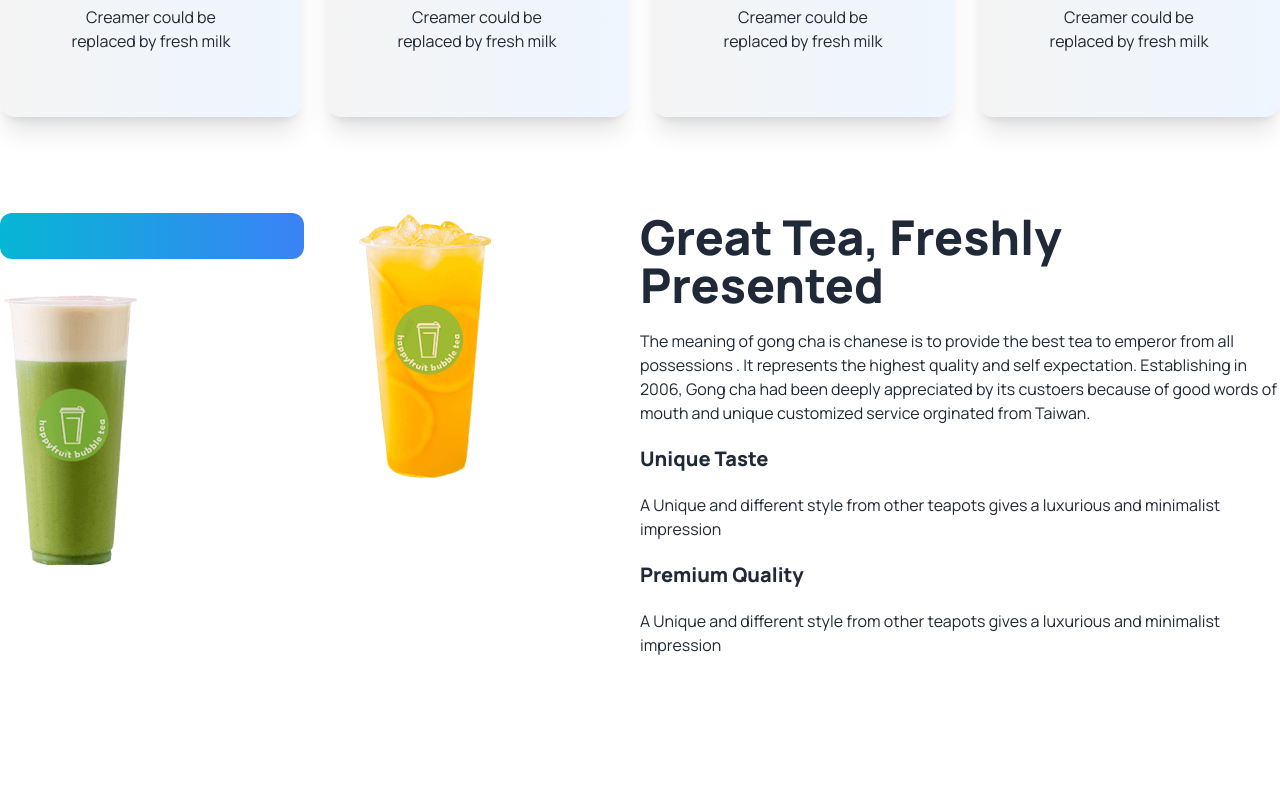
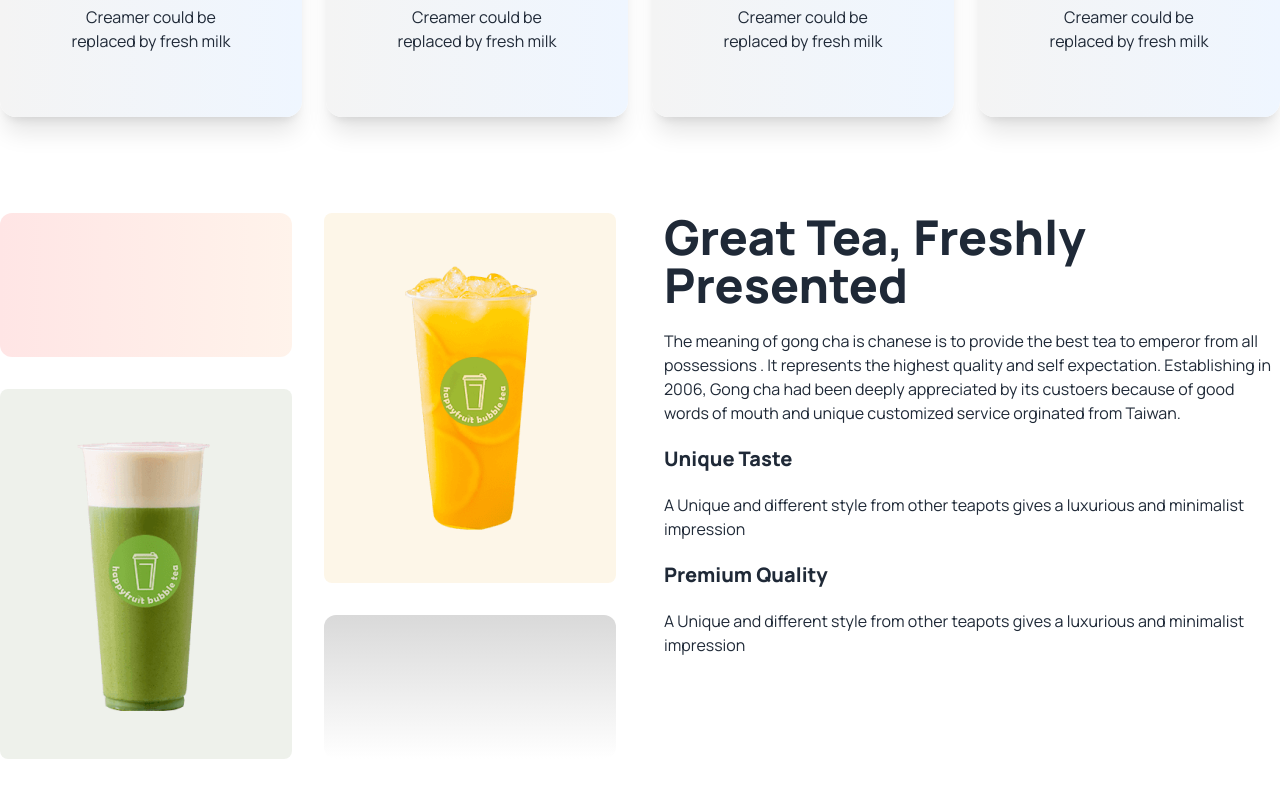
Before and after one commit to Ahammad204/tea-house, a plain HTML site: page index.html in a window 1280 px wide. Shown: the part 996-1793 px from the top of the page. Before the commit the page ends 1749 px from the top, so only its background shows below. Drawn offline with nearby package versions, Linux system fonts and the light colour scheme.

Commit message:
added featured section

```diff
--- a/index.html
+++ b/index.html
@@ -129,18 +129,17 @@
 
         <!-- Great tea section -->
         <section class="my-24">
-            <div class="flex flex-col lg:flex-row">
+            <div class="flex gap-12 flex-col lg:flex-row">
                 <div class="grid gap-8 grid-cols-1 md:grid-cols-2 flex-1">
-                    <div class="rounded-xl bg-gradient-to-r from-cyan-500 to-blue-500"></div>
-                    <div class="row-span-2">
+                    <div class="rounded-xl bg-gradient-to-r from-[rgba(255,0,0,0.1)] to-[rgba(255,137,56,0.1)] h-36"></div>
+                    <div class="row-span-2 bg-[#E6A6231A] rounded-lg px-8 py-12  flex justify-center items-center">
                         <img src="./images/fresh-1.png" alt="">
                     </div>
-                    <div class="row-span-2">
-                        <img src="/images/fresh-2.png" alt="">
+                    <div class="row-span-2 bg-[#5776391A] rounded-lg px-8 py-12  flex justify-center items-center">
+                        <img src="./images/fresh-2.png" alt="">
                     </div>
-                    <div>
+                    <div class="rounded-xl bg-gradient-to-b from-[#D9D9D9] to-[#ffffff] h-36"></div>
 
-                    </div>
                 </div>
                 <div class="space-y-5 flex-1">
                     <h3 class="text-5xl font-extrabold">Great Tea, Freshly <br> Presented</h3>
```
